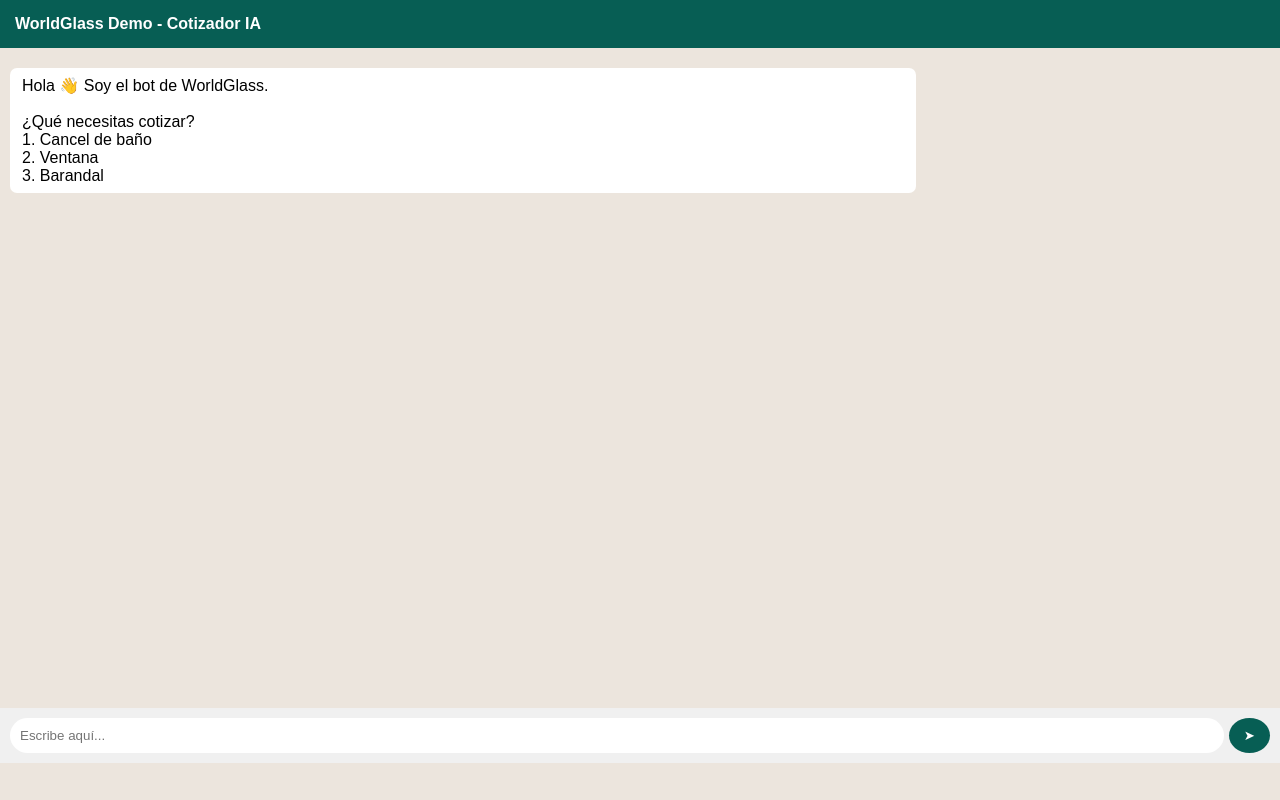
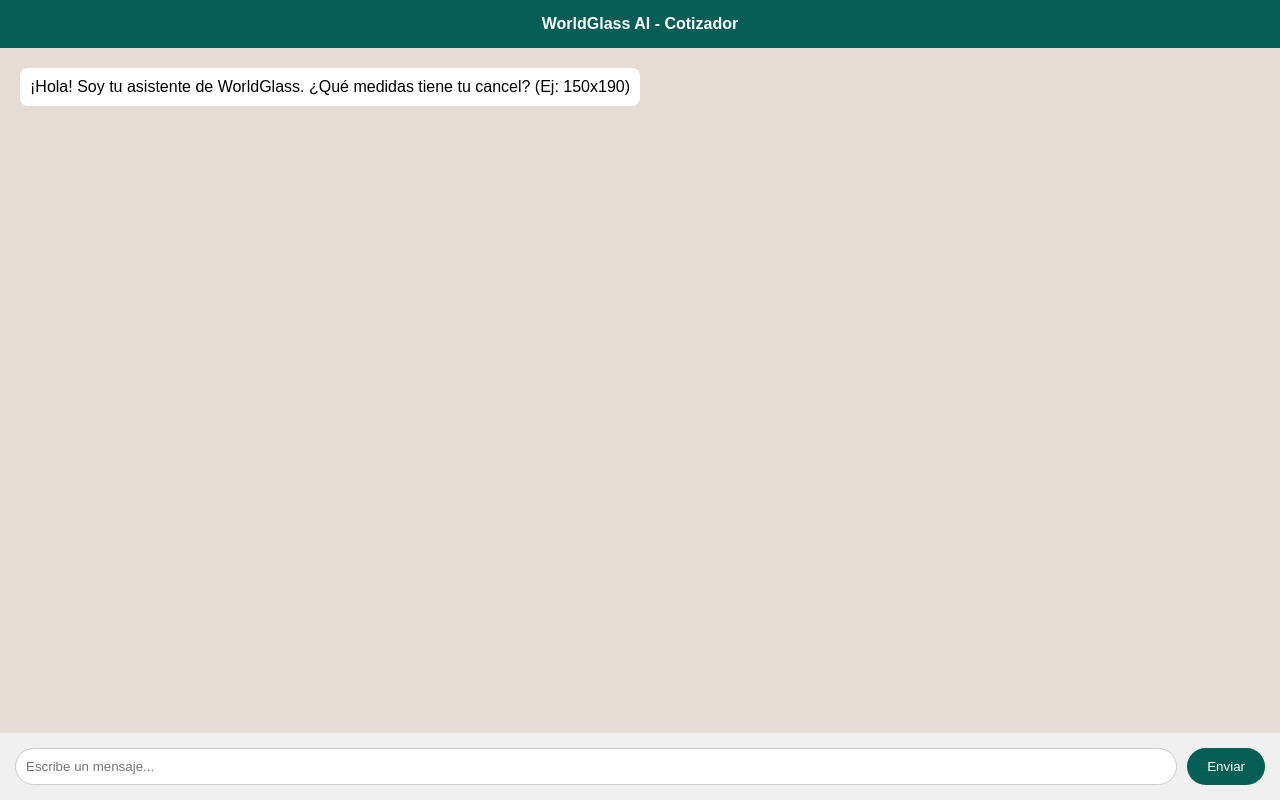
Before and after one commit to devibedev/worldglass, a Flask app: template templates/chat.html in a window 1280 px wide. Run offline with Flask 3, Linux system fonts and the light colour scheme; the template is opened without the code that fills it, so the values that code supplies are empty.

Commit message:
feat: actualizar chat UI y schema

```diff
--- a/templates/chat.html
+++ b/templates/chat.html
@@ -1,67 +1,68 @@
 <!DOCTYPE html>
-<html>
+<html lang="es">
 <head>
-    <title>WorldGlass Demo</title>
-    <meta name="viewport" content="width=device-width, initial-scale=1">
+    <meta charset="UTF-8">
+    <meta name="viewport" content="width=device-width, initial-scale=1.0">
+    <title>WorldGlass - Chat</title>
     <style>
-        body { font-family: Arial; background: #ece5dd; margin:0; }
-        .header { background: #075e54; color: white; padding: 15px; font-weight: bold; }
-        .chat { padding: 10px; height: 80vh; overflow-y: auto; }
-        .msg { margin: 10px 0; padding: 8px 12px; border-radius: 7px; max-width: 70%; }
-        .user { background: #dcf8c6; margin-left: auto; }
-        .bot { background: white; }
-        .tech-table { font-size: 0.8em; border-collapse: collapse; width: 100%; margin-top: 10px; background: #f9f9f9; }
-        .tech-table td, .tech-table th { border: 1px solid #ddd; padding: 4px; }
-        .input { display: flex; padding: 10px; background: #f0f0f0; }
-        input { flex: 1; padding: 10px; border: none; border-radius: 20px; }
-        button { background: #075e54; color: white; border: none; padding: 10px 15px; margin-left: 5px; border-radius: 50%; }
+        body { font-family: sans-serif; background: #e5ddd5; margin: 0; display: flex; flex-direction: column; height: 100vh; }
+        .header { background: #075e54; color: white; padding: 15px; text-align: center; font-weight: bold; }
+        #chat-box { flex: 1; overflow-y: auto; padding: 20px; display: flex; flex-direction: column; gap: 10px; }
+        .msg { padding: 10px; border-radius: 8px; max-width: 80%; }
+        .user { background: #dcf8c6; align-self: flex-end; }
+        .bot { background: white; align-self: flex-start; }
+        .input-area { background: #f0f0f0; padding: 15px; display: flex; gap: 10px; }
+        input { flex: 1; padding: 10px; border: 1px solid #ccc; border-radius: 20px; outline: none; }
+        button { background: #075e54; color: white; border: none; padding: 10px 20px; border-radius: 20px; cursor: pointer; }
     </style>
 </head>
 <body>
-    <div class="header">WorldGlass Demo - Cotizador IA</div>
-    <div class="chat" id="chat">
-        <div class="msg bot">Hola 👋 Soy el bot de WorldGlass. <br><br>¿Qué necesitas cotizar?<br>1. Cancel de baño<br>2. Ventana<br>3. Barandal</div>
+    <div class="header">WorldGlass AI - Cotizador</div>
+    <div id="chat-box">
+        <div class="msg bot">¡Hola! Soy tu asistente de WorldGlass. ¿Qué medidas tiene tu cancel? (Ej: 150x190)</div>
     </div>
-    <div class="input">
-        <input id="texto" placeholder="Escribe aquí..." onkeypress="if(event.key=='Enter') enviar()">
-        <button onclick="enviar()">➤</button>
+    <div class="input-area">
+        <input type="text" id="user-input" placeholder="Escribe un mensaje...">
+        <button onclick="sendMessage()">Enviar</button>
     </div>
+
     <script>
-        function addMsg(text, who) {
-            let div = document.createElement('div');
-            div.className = 'msg ' + who;
-            div.innerHTML = text;
-            document.getElementById('chat').appendChild(div);
-            document.getElementById('chat').scrollTop = 999999;
+        async function sendMessage() {
+            const input = document.getElementById('user-input');
+            const chatBox = document.getElementById('chat-box');
+            if (!input.value.trim()) return;
+
+            // Mensaje usuario
+            const userMsg = document.createElement('div');
+            userMsg.className = 'msg user';
+            userMsg.textContent = input.value;
+            chatBox.appendChild(userMsg);
+
+            const message = input.value;
+            input.value = '';
+
+            try {
+                const response = await fetch('/api/chat', {
+                    method: 'POST',
+                    headers: { 'Content-Type': 'application/json' },
+                    body: JSON.stringify({ msg: message })
+                });
+                const data = await response.json();
+
+                const botMsg = document.createElement('div');
+                botMsg.className = 'msg bot';
+                botMsg.innerHTML = data.reply;
+                chatBox.appendChild(botMsg);
+
+                chatBox.scrollTop = chatBox.scrollHeight;
+            } catch (error) {
+                console.error('Error:', error);
+            }
         }
-        async function enviar() {
-            let input = document.getElementById('texto');
-            let text = input.value;
-            if (!text) return;
-            addMsg(text, 'user');
-            input.value = '';
-            let res = await fetch('/api/chat', {
-                method: 'POST',
-                headers: {'Content-Type': 'application/json'},
-                body: JSON.stringify({msg: text})
-            });
-            let data = await res.json();
-            setTimeout(() => {
-                addMsg(data.reply, 'bot');
-                if (data.vista_tecnica) {
-                    let table = `<table class="tech-table"><tr><th>Clave</th><th>Corte (mm)</th><th>Cant.</th></tr>`;
-                    data.vista_tecnica.cortes_perfiles.forEach(c => {
-                        table += `<tr><td>${c.clave}</td><td>${c.medida_mm}</td><td>${c.cantidad}</td></tr>`;
-                    });
-                    table += `</table><p style="font-size:0.7em; margin-top:5px;">⚠️ <b>Resumen de compra:</b> `;
-                    data.vista_tecnica.optimizacion_barras.forEach(b => {
-                        table += `${b.clave}: ${b.barras_6_10m} barras | `;
-                    });
-                    table += `</p>`;
-                    addMsg(table, 'bot');
-                }
-            }, 500);
-        }
+
+        document.getElementById('user-input').addEventListener('keypress', (e) => {
+            if (e.key === 'Enter') sendMessage();
+        });
     </script>
 </body>
 </html>
```
Also changed, not shown: schema.sql (+6 -17 lines).
